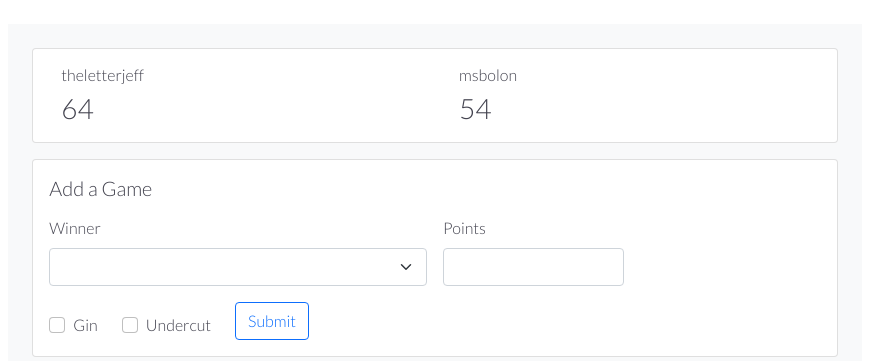
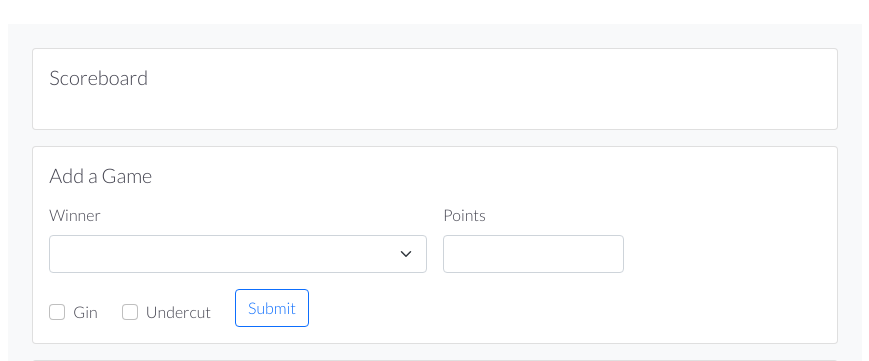
Before and after one commit to theletterjeff/gin-rummy-scoresheet, a Django app: page /match/1/ in a window 1280 px wide. Shown: the part 56-417 px from the top of the page, without its empty margins (205-1074 px from the left). Run offline with Django 4.2, Linux system fonts and the light colour scheme; lists and menus that the app fills with data are empty.

Commit message:
Add scoreboard with usernames and points

```diff
--- a/frontend/static/frontend/js/match.js
+++ b/frontend/static/frontend/js/match.js
@@ -6,13 +6,13 @@ import { fillWinnerDropdown, submitGameForm } from "./game-form.js";
 
 // Page constants
 const matchDetailEndpoint = getApiDetailEndpoint();
-const playersEndUser = await getPlayersEndpointUsername(matchDetailEndpoint);
 const csrfToken = getCookie('csrftoken');
 
 // Data
 const matchJson = await getJsonResponse(matchDetailEndpoint);
 const gamesJson = await getJsonResponseArray(matchJson.games);
 const playersJson = await getJsonResponseArray(matchJson.players);
+const scoresJson = await getJsonResponseArray(matchJson.score_set);
 
 fillMatchDetailPage();
 
@@ -21,14 +21,14 @@ async function fillMatchDetailPage() {
   fillTitle('Match');
 
   fillWinnerDropdown(matchDetailEndpoint);
-  listGames(playersEndUser);
+  listGames();
   fillScores();
 
   let newGameForm = document.getElementById("new-game-form");
   newGameForm.addEventListener("submit", function(e) {
     submitGameForm(e, 'POST')
     .then(() => document.getElementById('new-game-form').reset())
-    .then(() => listGames(playersEndUser))
+    .then(() => listGames())
   });
 }
 
@@ -114,3 +114,16 @@ async function addEditDeleteButtons() {
     })
   }
 }
+
+function fillScores() {
+  let scoreboardUsernameElems = document.getElementsByClassName('scoreboard-username');
+  let scoreboardPointsElems = document.getElementsByClassName('scoreboard-points');
+
+  for (let i in playersJson) {
+    scoreboardUsernameElems[i].innerHTML = playersJson[i].username;
+    let scoreJson = scoresJson.filter(function(score) {
+      return score.player == playersJson[i].url;
+    });
+    scoreboardPointsElems[i].innerHTML = scoreJson[0].player_score;
+  }
+}
--- a/frontend/templates/frontend/match.html
+++ b/frontend/templates/frontend/match.html
@@ -7,17 +7,22 @@
 
   <div class="card">
     <div class="card-body">
+      <h5 class="card-title mb-3">Scoreboard</h5>
       <div class="row d-flex align-items-end justify-content-around">
         <div class="col ps-4">
-          <h6>theletterjeff</h6>
+          <h6 class="scoreboard-username"></h6>
         </div>
         <div class="col ps-4">
-          <h6>msbolon</h6>
+          <h6 class="scoreboard-username"></h6>
         </div>
       </div>
       <div class="row d-flex align-items-start justify-content-around">
-        <div class="col ps-4"><h3 class="m-0">64</h3></div>
-        <div class="col ps-4"><h3 class="m-0">54</h3></div>
+        <div class="col ps-4">
+          <h3 class="m-0 scoreboard-points"></h3>
+        </div>
+        <div class="col ps-4">
+          <h3 class="m-0 scoreboard-points"></h3>
+        </div>
       </div>
     </div>
   </div>
```
